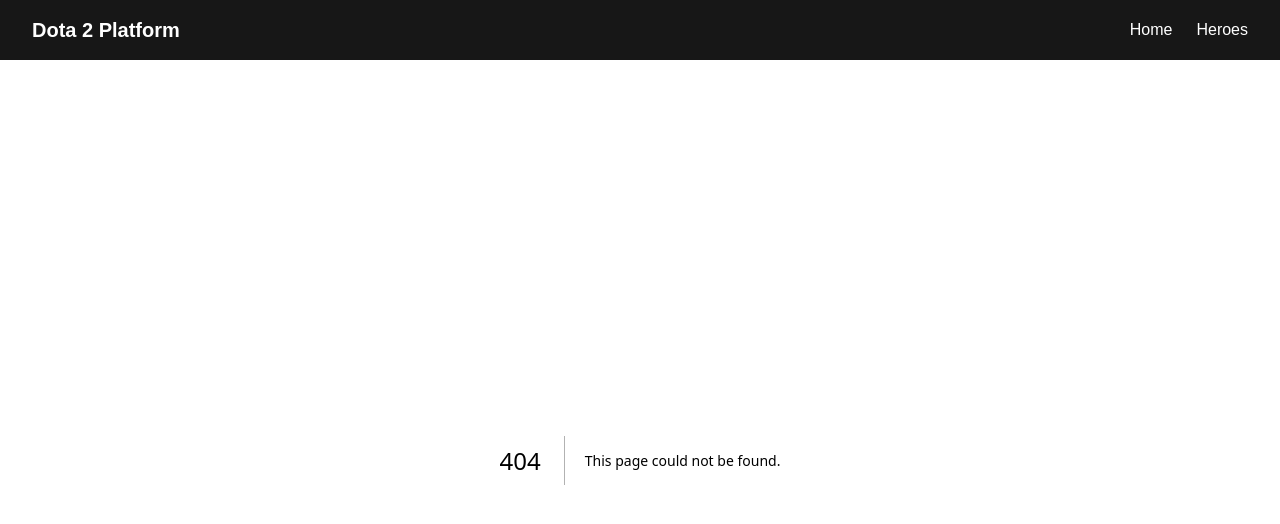
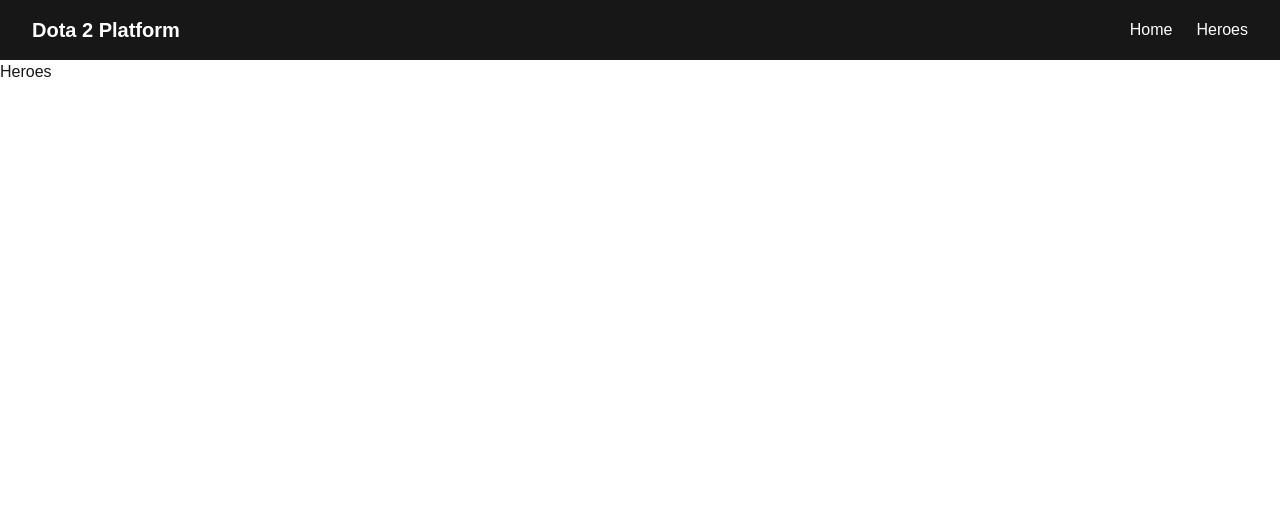
Before and after one commit to hamzanazir575/dota-platform, a Next.js app: page /heroes in a window 1280 px wide. Before the commit this address had no page. Shown: the top 524 px of the page. Built offline with nearby package versions, Linux system fonts and the light colour scheme.

Commit message:
made heroes route

```diff
--- /dev/null
+++ b/app/heroes/page.js
@@ -0,0 +1,3 @@
+export default function Heroes() {
+  return <h1>Heroes</h1>;
+}
```
